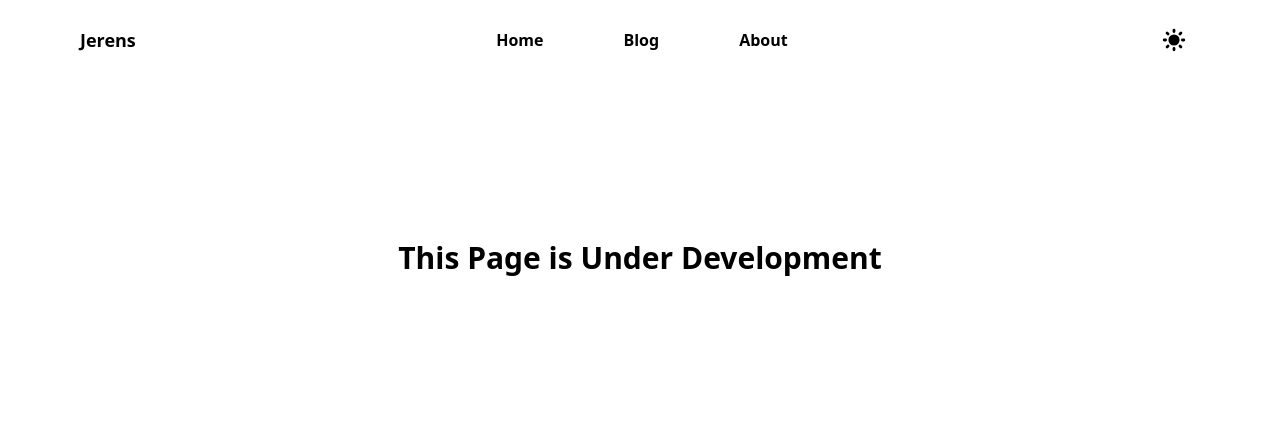
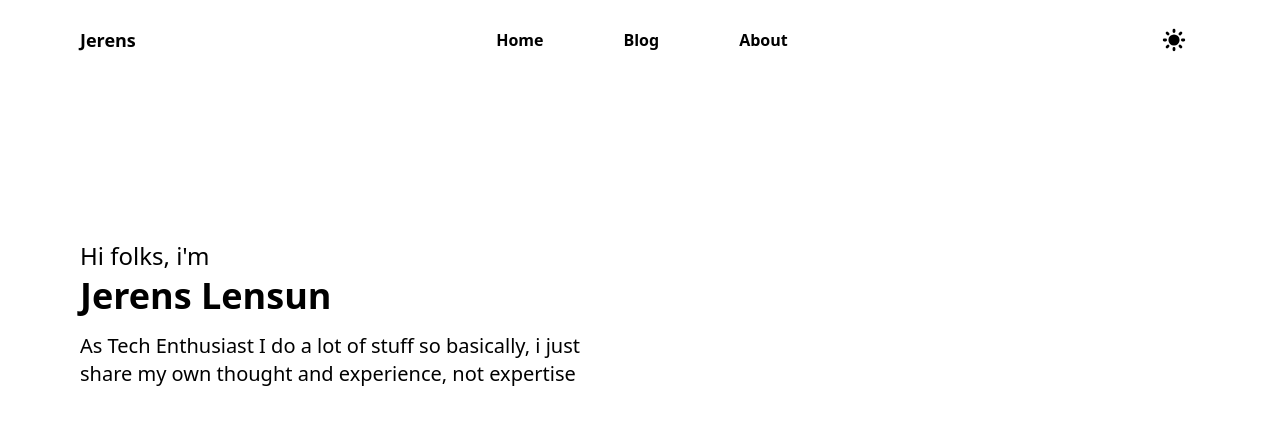
Before and after one commit to jerensl/Blogging, a Next.js app: page / in a window 1280 px wide. Shown: the top 424 px of the page. Built offline with nearby package versions, Linux system fonts and the light colour scheme; what @tailwindcss/typography would draw is missing.

Commit message:
adding navbar AB#37

```diff
--- a/components/Darkmode.tsx
+++ b/components/Darkmode.tsx
@@ -3,7 +3,7 @@ import { useEffect, useState } from 'react'
 import { SunIcon } from '@heroicons/react/solid'
 
 export const DarkMode = (): React.ReactElement => {
-  const [isMounted, setIsMounted] = useState(false)
+  const [isMounted, setIsMounted] = useState<boolean>(false)
   const { theme, setTheme } = useTheme()
 
   useEffect(() => {
--- a/pages/_app.tsx
+++ b/pages/_app.tsx
@@ -1,8 +1,9 @@
 import '../styles/globals.css'
 import { Navbar } from '../components'
 import { ThemeProvider } from 'next-themes'
+import type { AppProps } from 'next/app'
 
-function MyApp({ Component, pageProps }): React.ReactElement {
+function MyApp({ Component, pageProps }: AppProps): React.ReactElement {
   return (
     <ThemeProvider>
       <Navbar />
--- a/pages/index.tsx
+++ b/pages/index.tsx
@@ -7,10 +7,18 @@ export default function Home(): React.ReactElement {
         <title>Jerens Lensun</title>
         <link rel="icon" href="/favicon.ico" />
       </Head>
-      <main className="h-9/10 text-center">
-        <h1 className="p-40 font-bold text-3xl">
-          This Page is Under Development
-        </h1>
+      <main>
+        <header className="grid grid-cols-2 gap-4 pt-40 center h-9/10 ">
+          <div>
+            <p className="text-2xl">Hi folks, i'm</p>
+            <h1 className="font-bold text-4xl mt-1">Jerens Lensun</h1>
+            <p className="text-xl mt-4">
+              As Tech Enthusiast I do a lot of stuff so basically, i just share
+              my own thought and experience, not expertise
+            </p>
+          </div>
+          <div></div>
+        </header>
       </main>
 
       <footer></footer>
--- a/tsconfig.json
+++ b/tsconfig.json
@@ -4,7 +4,7 @@
     "lib": ["dom", "dom.iterable", "esnext"],
     "allowJs": true,
     "skipLibCheck": true,
-    "strict": false,
+    "strict": true,
     "forceConsistentCasingInFileNames": true,
     "noEmit": true,
     "esModuleInterop": true,
```
